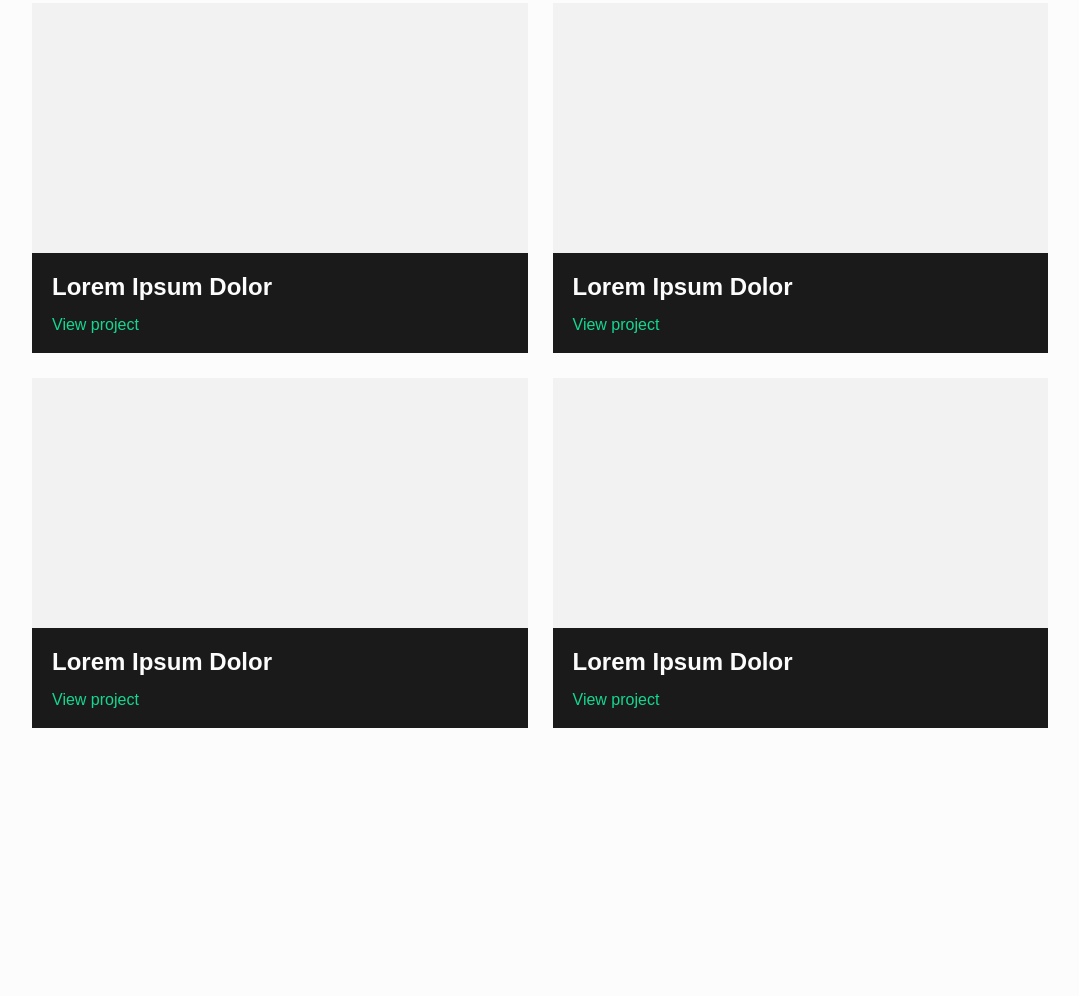
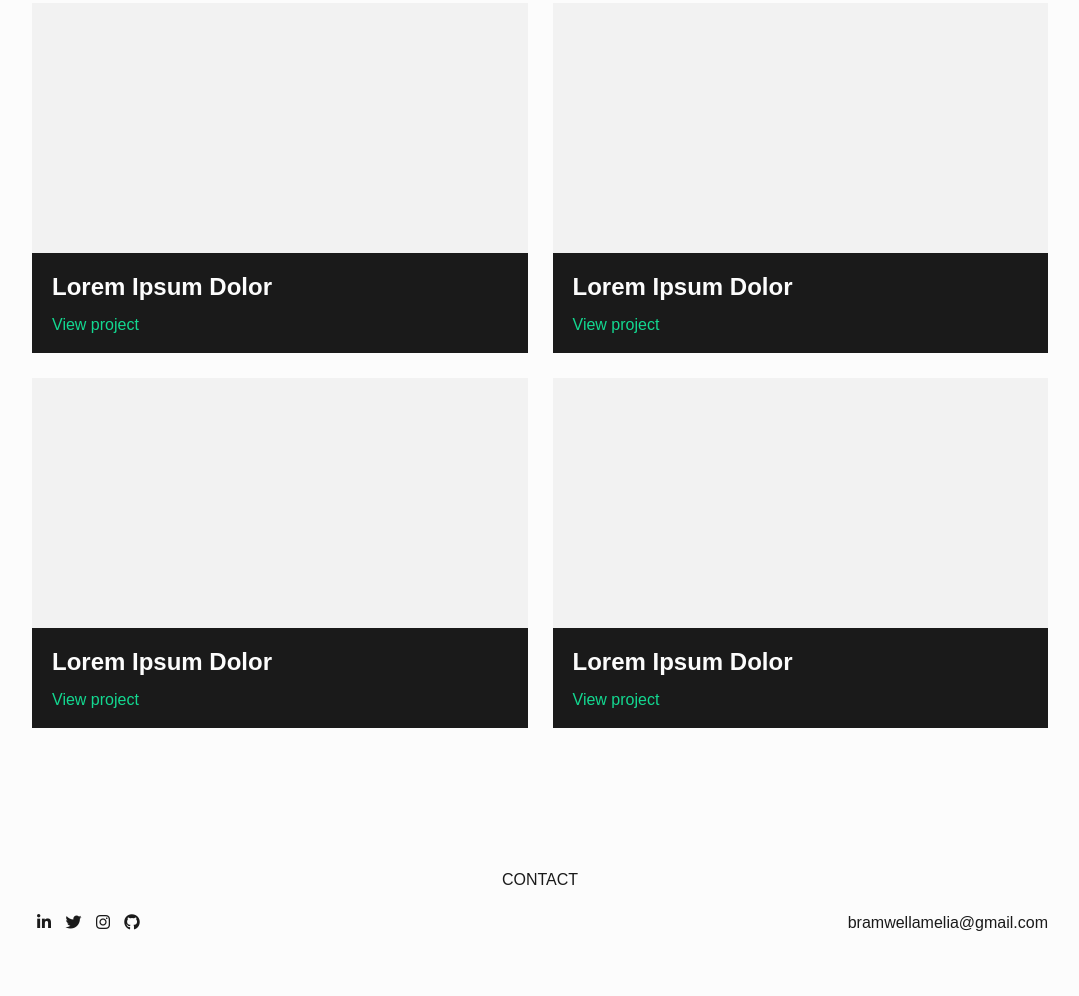
Before and after one commit to Zwirled/development-portfolio, a plain HTML site: page index.html in a window 1280 px wide. Shown: the part 1411-2407 px from the top of the page, without its empty margins (100-1179 px from the left). Before the commit the page ends 2203 px from the top, so only its background shows below. Drawn offline with Linux system fonts and the light colour scheme.

Commit message:
Added Contact sections HTML and CSS

```diff
--- a/assets/css/style.css
+++ b/assets/css/style.css
@@ -65,6 +65,7 @@ a {
 }
 
 section {
+    scroll-margin-top: 40px;
     padding: 64px 0px;
 }
 
@@ -169,3 +170,27 @@ main {
 #work .project-grid .project a:hover {
     color: var(--white);
 }
+
+/* CONTACT */
+#contact .title {
+    text-align: center;
+}
+
+#contact .contact-info {
+    display: flex;
+    flex-direction: row;
+    justify-content: space-between;
+}
+
+#contact .contact-info a {
+    color: var(--black);
+    transition: var(--transition);
+}
+
+#contact .contact-info a:hover {
+    color: var(--green);
+}
+
+#contact .contact-info .socials a {
+    margin: 0 5px;
+}
--- a/index.html
+++ b/index.html
@@ -4,8 +4,11 @@
 <head>
     <meta charset="UTF-8">
     <meta http-equiv="X-UA-Compatible" content="IE=edge">
+    <meta name="viewport" content="width=device-width, initial-scale=1.0">
     <link rel="stylesheet" href="./assets/css/style.css">
-    <meta name="viewport" content="width=device-width, initial-scale=1.0">
+    <link rel="stylesheet" href="https://cdnjs.cloudflare.com/ajax/libs/font-awesome/6.2.1/css/all.min.css"
+        integrity="sha512-MV7K8+y+gLIBoVD59lQIYicR65iaqukzvf/nwasF0nqhPay5w/9lJmVM2hMDcnK1OnMGCdVK+iQrJ7lzPJQd1w=="
+        crossorigin="anonymous" referrerpolicy="no-referrer" />
     <title>Amelia Bramwell: Graphic Design & Web Development Portfolio</title>
 </head>
 
@@ -86,6 +89,30 @@
             </div>
         </section>
 
+        <section id="contact">
+            <div class="container">
+                <div class="wrapper">
+                    <div class="title">
+                        <h2>Contact</h2>
+                    </div>
+                    <div class="contact-info">
+                        <div class="socials">
+                            <a href="https://www.linkedin.com/in/zwirled/" target="_blank"><i
+                                    class="fa-brands fa-linkedin-in"></i></a>
+                            <a href="https://twitter.com/zwirled" target="_blank"><i
+                                    class="fa-brands fa-twitter"></i></a>
+                            <a href="https://www.instagram.com/amelia.bramwell/" target="_blank"><i
+                                    class="fa-brands fa-instagram"></i></a>
+                            <a href="https://github.com/Zwirled" target="_blank"><i class="fa-brands fa-github"></i></a>
+                        </div>
+                        <div class="email">
+                            <a href="mailto:bramwellamelia@gmail.com">bramwellamelia@gmail.com</a>
+                        </div>
+                    </div>
+                </div>
+            </div>
+        </section>
+
     </main>
 
 </body>
```
